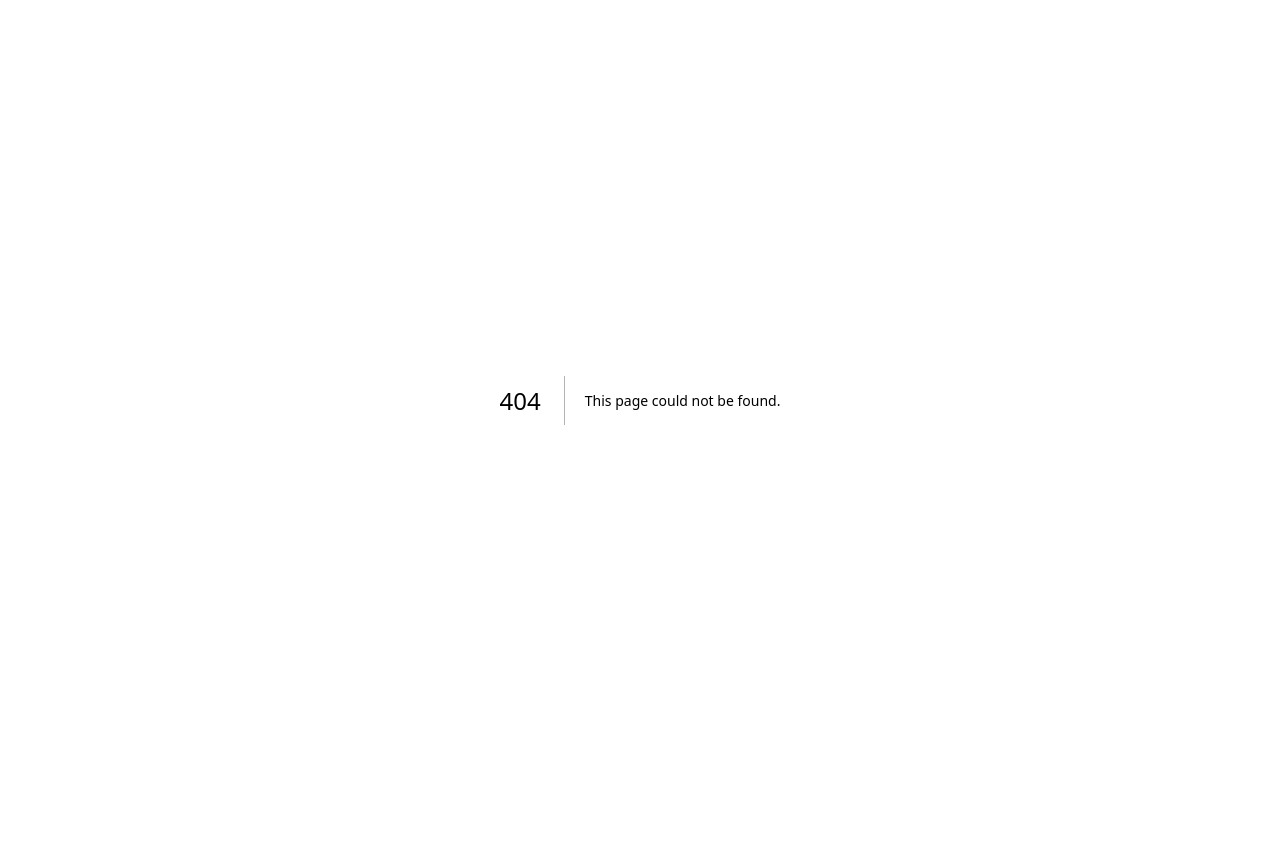
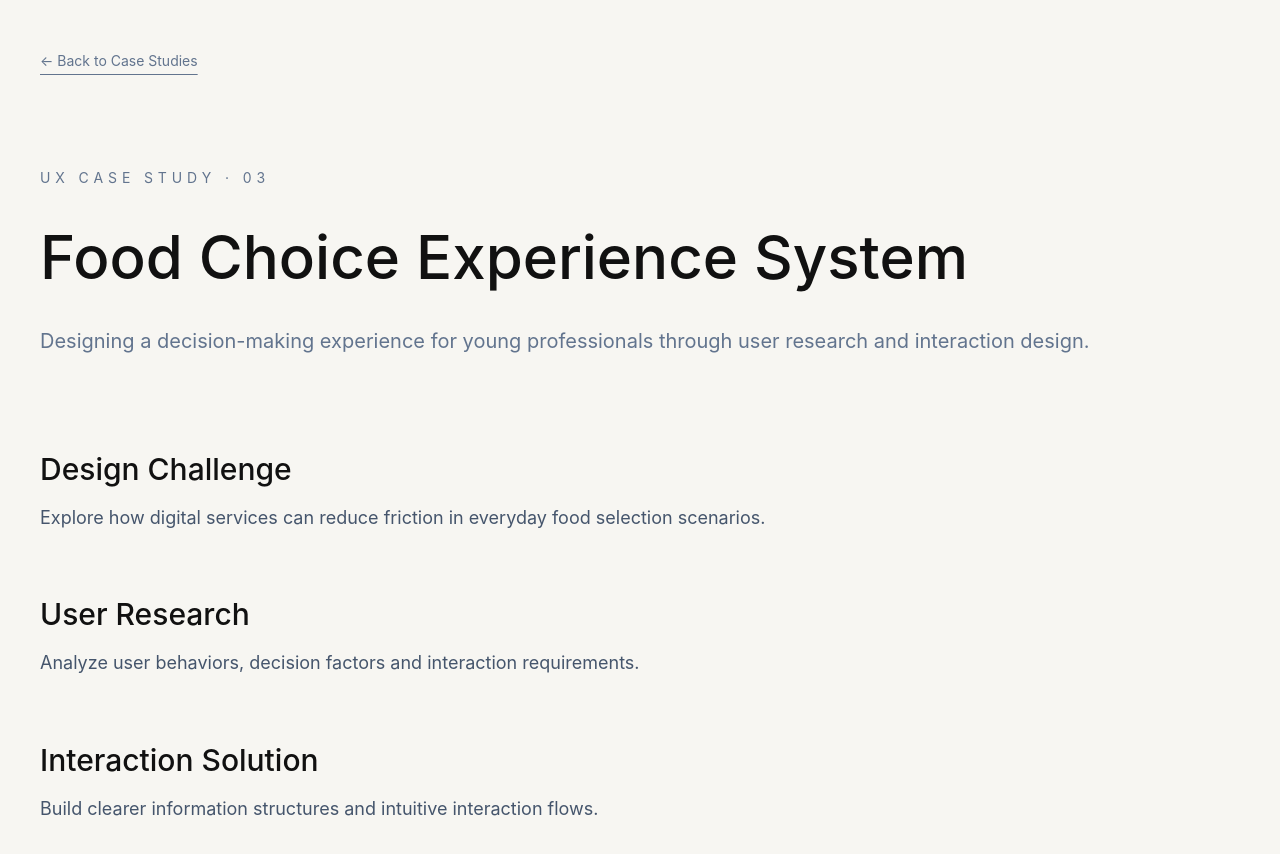
Before and after one commit to Sharon1204-svg/tang-defeng-portfolio, a Next.js app: page /works/food in a window 1280 px wide. Before the commit this address had no page. Shown: the top 854 px of the page. Before the commit the page ends 800 px from the top, so only its background shows below. Built offline with nearby package versions, Linux system fonts and the light colour scheme.

Commit message:
Add UX case study page for food choice experience project

```diff
--- /dev/null
+++ b/src/app/works/food/page.tsx
@@ -0,0 +1,27 @@
+import Link from "next/link";
+
+export default function FoodPage(){
+  return (
+    <main className="min-h-screen bg-[#F7F6F2]">
+      <div className="container-custom pt-12">
+        <Link href="/works" className="text-sm text-slate-500 underline underline-offset-8">
+          ← Back to Case Studies
+        </Link>
+      </div>
+
+      <article className="container-custom py-24 max-w-5xl">
+        <p className="tracking-[0.35em] text-sm text-slate-500">UX CASE STUDY · 03</p>
+        <h1 className="mt-8 text-6xl font-medium leading-tight">Food Choice Experience System</h1>
+        <p className="mt-8 text-xl text-slate-500">
+          Designing a decision-making experience for young professionals through user research and interaction design.
+        </p>
+
+        <section className="mt-24 space-y-16 text-lg leading-relaxed">
+          <div><h2 className="text-3xl font-medium">Design Challenge</h2><p className="mt-4 text-slate-600">Explore how digital services can reduce friction in everyday food selection scenarios.</p></div>
+          <div><h2 className="text-3xl font-medium">User Research</h2><p className="mt-4 text-slate-600">Analyze user behaviors, decision factors and interaction requirements.</p></div>
+          <div><h2 className="text-3xl font-medium">Interaction Solution</h2><p className="mt-4 text-slate-600">Build clearer information structures and intuitive interaction flows.</p></div>
+        </section>
+      </article>
+    </main>
+  );
+}
```
